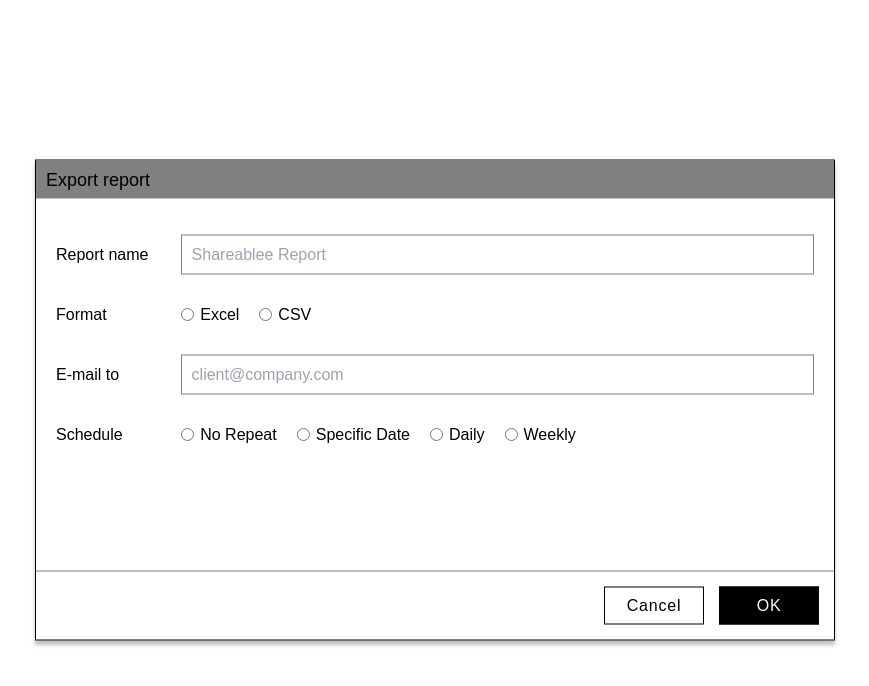
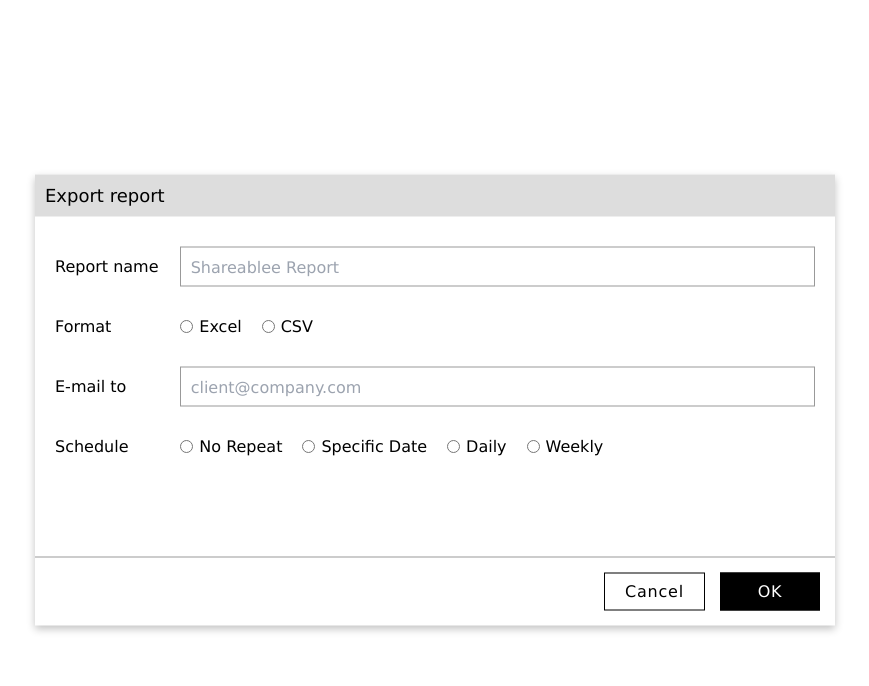
Before and after one commit to maras20193/Export-Modal-recruitment-task, a React (Create React App) app: page / in a window 1280 px wide. Both pictures are taken after a click on the button "TOGGLE MODAL". Shown: the top 686 px of the page, without its empty margins (205-1074 px from the left). Built offline with nearby package versions, Linux system fonts and the light colour scheme.

Commit message:
feat(app): update styles

```diff
--- a/src/components/Input/Input.styled.ts
+++ b/src/components/Input/Input.styled.ts
@@ -25,13 +25,14 @@ export const Input = styled.input<{
 }>`
   height: 40px;
   padding: 10px;
-  border: 1px solid grey;
+  border: 1px solid ${({ theme }) => theme.colors.border};
   outline: none;
   margin-left: ${({ scheduleInput }) => (scheduleInput ? "-25px" : "none")};
 
   ${({ isShortWidth, scheduleInput }) => {
     if (isShortWidth) {
-      return "width: 20%;";
+      return `width: 20%;
+      min-width: 110px;`;
     }
     if (scheduleInput) {
       return "width: 40%;";
--- a/src/components/Modal/Modal.styled.ts
+++ b/src/components/Modal/Modal.styled.ts
@@ -17,18 +17,21 @@ export const Modal = styled.div`
   top: 50%;
   left: 50%;
   transform: translate(-50%, -50%);
-  width: 80%;
+  width: 95%;
   max-width: 800px;
-  border: 1px solid black;
-  background-color: ${({ theme }) => theme.colors.white};
+  background-color: ${({ theme }) => theme.colors.secondary};
 
-  box-shadow: 0 4px 4px rgba(0, 0, 0, 0.25);
+  box-shadow: rgba(0, 0, 0, 0.24) 0px 3px 8px;
+
+  @media (min-width: 560px) {
+    width: 80%;
+  }
 `;
 
 export const Header = styled.div`
   font-size: 18px;
-  background-color: grey;
-  padding: 10px;
+  background-color: ${({ theme }) => theme.colors.primaryLight};
+  padding: 12px 10px;
 `;
 export const Body = styled.div`
   display: flex;
--- a/src/components/RadioInput/RadioInput.styled.ts
+++ b/src/components/RadioInput/RadioInput.styled.ts
@@ -23,6 +23,7 @@ export const RadiosWrapper = styled.div`
   display: flex;
   width: 100%;
   gap: 20px;
+  flex-wrap: wrap;
 `;
 
 export const RadioBox = styled.div`
--- a/src/components/RadioInput/RadioInput.tsx
+++ b/src/components/RadioInput/RadioInput.tsx
@@ -14,7 +14,7 @@ export const RadioInput = forwardRef<HTMLInputElement, InputProps>(
         <S.Label>{label}</S.Label>
         <S.RadiosWrapper>
           {options.map((option) => (
-            <S.RadioBox>
+            <S.RadioBox key={option}>
               <input
                 type="radio"
                 value={option.toLocaleLowerCase()}
--- a/src/components/Select/Select.styled.ts
+++ b/src/components/Select/Select.styled.ts
@@ -24,7 +24,7 @@ export const Select = styled.select`
   width: 40%;
   height: 40px;
   padding: 10px;
-  border: 1px solid grey;
+  border: 1px solid ${({ theme }) => theme.colors.border};
   outline: none;
 `;
 
--- a/src/pages/Dashboard/components/Form/Form.styled.ts
+++ b/src/pages/Dashboard/components/Form/Form.styled.ts
@@ -7,8 +7,8 @@ export const Form = styled.form`
 `;
 
 export const FormItemWrapper = styled.div`
-  padding: 20px;
-  min-height: 372px;
+  padding: 14px 20px;
+  min-height: 340px;
 `;
 
 export const FormItem = styled.div`
@@ -22,7 +22,7 @@ export const Footer = styled.div`
   justify-content: flex-end;
   align-items: center;
   width: 100%;
-  border-top: 1px solid grey;
+  border-top: 1px solid ${({ theme }) => theme.colors.border};
   gap: 15px;
   padding: 15px;
 `;
--- a/src/styles/global.ts
+++ b/src/styles/global.ts
@@ -61,6 +61,6 @@ export const GlobalStyle = createGlobalStyle`
   }
 
   body {
-    font-family: "Arial";
+    font-family: "Verdana";
   }
 `;
--- a/src/styles/theme.ts
+++ b/src/styles/theme.ts
@@ -4,15 +4,18 @@ export const theme = {
       primary: "#000000",
       secondary: "#ffffff",
       hover: {
-        primary: "red",
-        secondary: "red",
+        primary: "#444444",
+        secondary: "#bbbbbb",
       },
       disabled: {
-        primary: "lightGrey",
-        border: "grey",
+        primary: "#dedede",
+        border: "#aaaaaa",
       },
     },
 
-    white: "#ffffff",
+    primary: "#000000",
+    secondary: "#ffffff",
+    primaryLight: "#dddddd",
+    border: "#999999",
   },
 };
```
